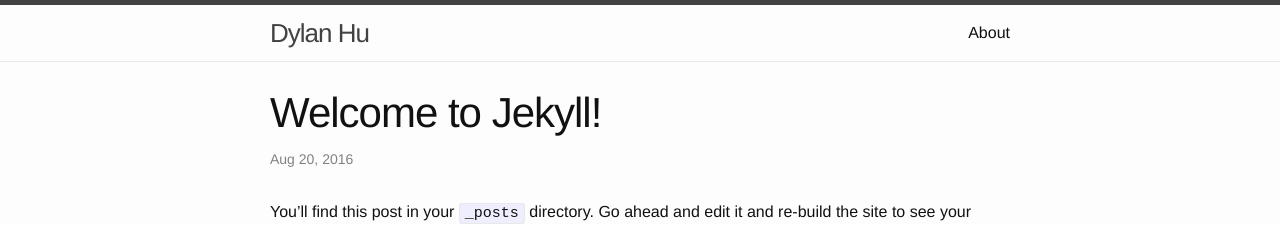
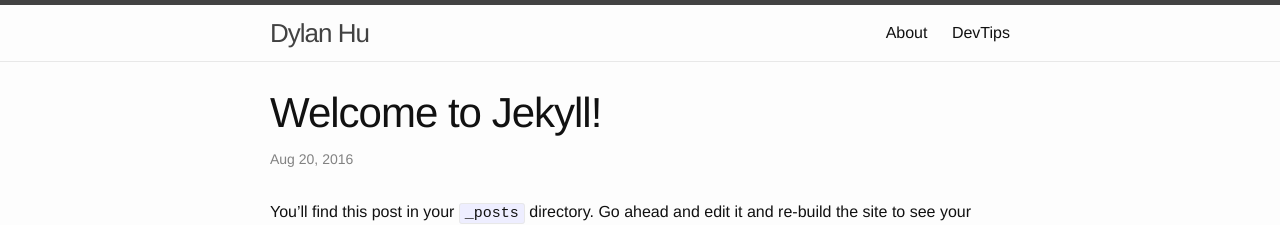
Before and after one commit to lakehy/lakehy.github.io, a Jekyll site: the page built from _posts/2016-08-20-welcome-to-jekyll.markdown, in a window 1280 px wide. Shown: the top 225 px of the page. Built offline with Jekyll 4.4.1, drawn with Linux system fonts in a browser that asks for light colours.

Commit message:
add external site DevTips

```diff
--- a/_includes/header.html
+++ b/_includes/header.html
@@ -15,8 +15,12 @@
 
       <div class="trigger">
         {% for my_page in site.pages %}
-          {% if my_page.title %}
-          <a class="page-link" href="{{ my_page.url | prepend: site.baseurl }}">{{ my_page.title }}</a>
+          {% if my_page.ext_url %}
+            <a class="page-link" href="{{ my_page.ext_url }}" target="_blank">{{ my_page.title }}</a>
+          {% else %}
+            {% if my_page.title %}
+            <a class="page-link" href="{{ my_page.url | prepend: site.baseurl }}">{{ my_page.title }}</a>
+            {% endif %}
           {% endif %}
         {% endfor %}
       </div>
```
Also changed, not shown: devtips.md (added, +5 -0 lines).
